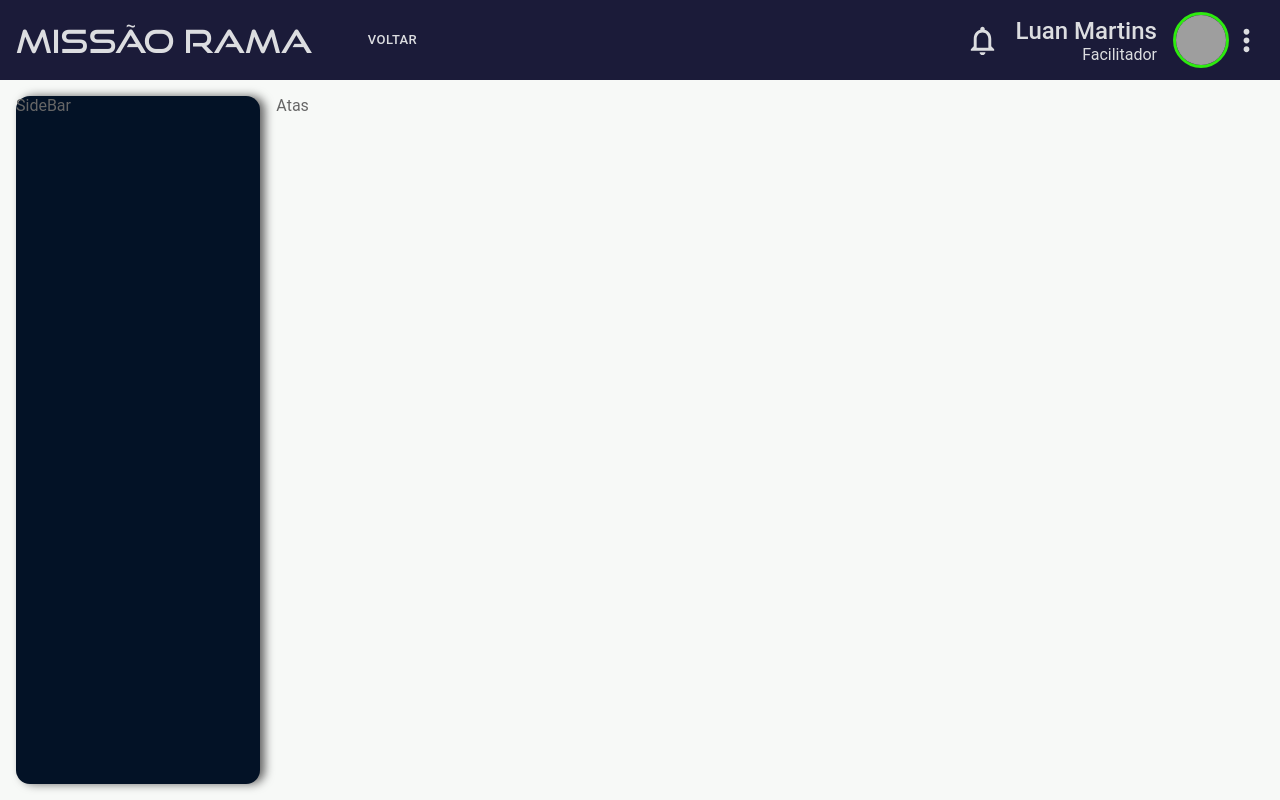
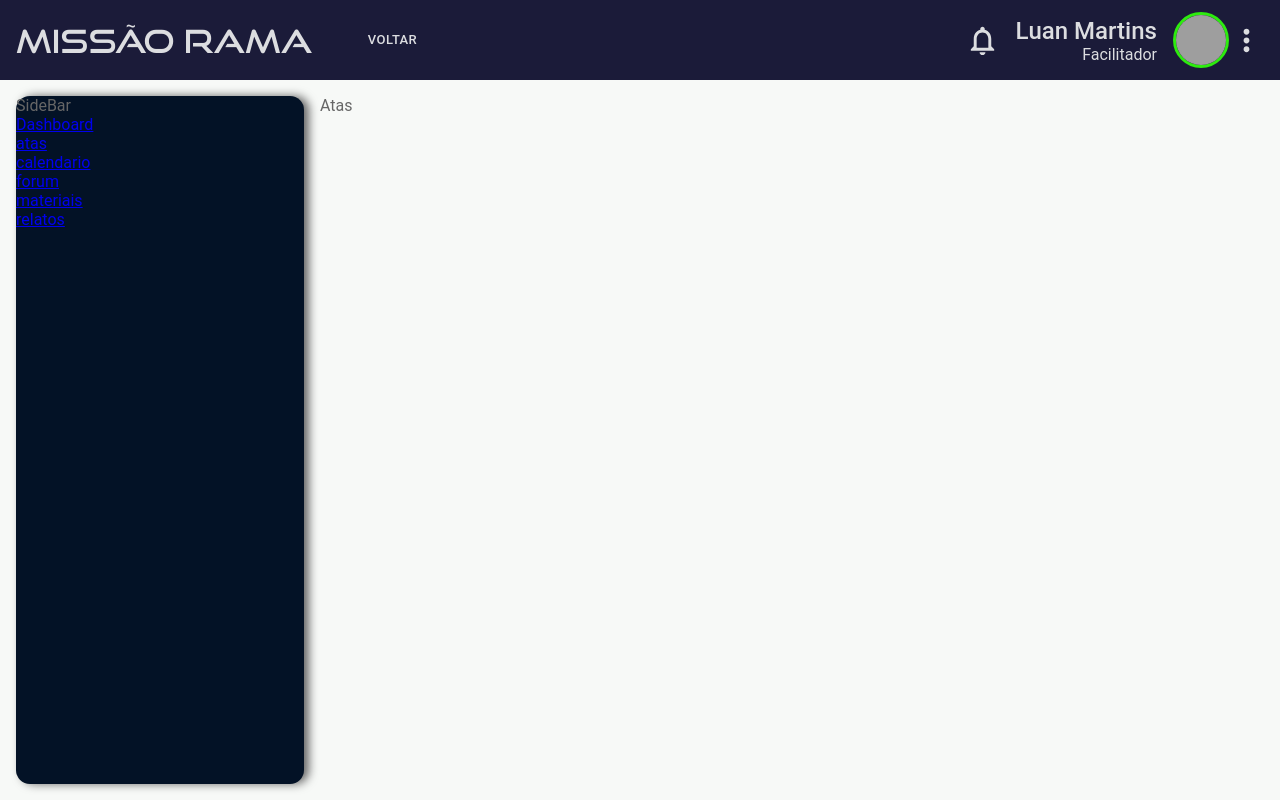
Before and after one commit to luanrem/nextjs-adminsystem, a Next.js app: page /admin/atas in a window 1280 px wide. Built offline with nearby package versions, Linux system fonts and the light colour scheme; grey boxes are pictures that could not be loaded.

Commit message:
added the backToTop button

```diff
--- a/package.json
+++ b/package.json
@@ -12,7 +12,9 @@
     "@material-ui/icons": "^4.11.2",
     "next": "10.0.6",
     "react": "17.0.1",
+    "react-custom-scrollbars": "^4.2.1",
     "react-dom": "17.0.1",
+    "react-use": "^17.1.1",
     "styled-components": "^5.2.1"
   },
   "devDependencies": {
--- /dev/null
+++ b/src/components/BackToTopIcon/BackToTopIcon.tsx
@@ -0,0 +1,47 @@
+import { useEffect, useState } from "react";
+import { IconButton } from "@material-ui/core";
+import ExpandLessIcon from '@material-ui/icons/ExpandLess'
+import { useCallback } from "react";
+import { useWindowScroll } from 'react-use';
+
+interface paramsDTO {
+  showBelow: number;
+}
+
+import { Container } from '../../styles/components/BackToTopIcon';
+
+export default function BackToTopIcon({ showBelow }: paramsDTO) {
+  const { x, y } = useWindowScroll()
+  const [show, setShow] = useState(showBelow ? false : true)
+
+  const handleClick = useCallback(() => {
+    window[`scrollTo`]({ top: 0, behavior: `smooth` });
+  }, []);
+
+  const handleScroll = useCallback(() => {
+    if (y > showBelow) {
+      if (!show) setShow(true);
+    } else {
+      if (show) setShow(false);
+    }
+  }, [showBelow, y]);
+
+  useEffect(() => {
+    if (showBelow) {
+      window.addEventListener(`scroll`, handleScroll)
+      return () => window.removeEventListener(`scroll`, handleScroll);
+    }
+  })
+
+  return (
+    <>
+      {show &&
+        <Container>
+          <IconButton onClick={handleClick}>
+            <ExpandLessIcon />
+          </IconButton>
+        </Container>
+      }
+    </>
+  )
+}
--- a/src/components/Sidebar/Sidebar.tsx
+++ b/src/components/Sidebar/Sidebar.tsx
@@ -1,9 +1,16 @@
+import Link from "next/link";
 import { Container } from '../../styles/components/Sidebar';
 
 export default function Sidebar() {
   return (
     <Container>
       SideBar
+      <Link href="/admin/dashboard">Dashboard</Link>
+      <Link href="/admin/atas">atas</Link>
+      <Link href="/admin/calendario">calendario</Link>
+      <Link href="/admin/forum">forum</Link>
+      <Link href="/admin/materiais">materiais</Link>
+      <Link href="/admin/relatos">relatos</Link>
     </Container>
   );
 }
--- a/src/config/stylesconfig.ts
+++ b/src/config/stylesconfig.ts
@@ -1,3 +1,3 @@
-export const maxWidthContainer = "1500px";
+export const maxWidthContainer = "2000px";
 export const navBarHeight = "5rem";
 export const sideBarWidth = "18rem";
--- a/src/layouts/Admin.tsx
+++ b/src/layouts/Admin.tsx
@@ -1,17 +1,22 @@
+import { useEffect } from "react";
 import AdminNavbar from "../components/AdminNavbar/AdminNavbar";
 import Sidebar from '../components/Sidebar/Sidebar';
 
-import { Container, Content, PageContent } from '../styles/layouts/Admin';
+import BackToTopIcon from '../components/BackToTopIcon/BackToTopIcon';
+
+import { Container, Content, PageContent, Scroll } from '../styles/layouts/Admin';
 
 export default function Admin({ children, ...rest }) {
+
   return (
-    <Container>
+    <Container >
       <AdminNavbar />
       <Content>
-
         <Sidebar />
-
-        <PageContent>{children}</PageContent>
+        <PageContent>
+            {children}
+        </PageContent>
+        <BackToTopIcon showBelow={80} />
       </Content>
     </Container>
   )
--- a/src/pages/_app.tsx
+++ b/src/pages/_app.tsx
@@ -2,14 +2,6 @@ import GlobalStyle from "../styles/GlobalStyle";
 import App from 'next/app';
 export default class MyApp extends App {
 
-  static async getInitialProps({Component, router, ctx}) {
-    let pageProps = {};
-
-    if(Component.getInitialProps) {
-      pageProps = await Component.getInititalProps(ctx);
-    }
-    return { pageProps }
-  }
   render() {
     const { Component }: any = this.props;
     const { pageProps } = this.props;
--- a/src/pages/_document.tsx
+++ b/src/pages/_document.tsx
@@ -22,7 +22,7 @@ export default class MyDocument extends Document {
             {initialProps.styles}
             {sheet.getStyleElement()}
 
-            <link rel="shortcut icon" href="favicon.png" type="image/png" />
+            <link rel="shortcut icon" href="favicon.ico"/>
 
             <link rel="preconnect" href="https://fonts.gstatic.com" />
             <link href="https://fonts.googleapis.com/css2?family=Roboto:wght@400;500;700&display=swap" rel="stylesheet" />
--- a/src/pages/admin/dashboard.tsx
+++ b/src/pages/admin/dashboard.tsx
@@ -1,12 +1,14 @@
 import Admin from "../../layouts/Admin";
+
+import { Container } from '../../styles/pages/admin/dashboard';
 
 function Dashboard() {
   return (
-    <>
+    <Container>
       <div>
         <h1>Dashboard</h1>
       </div>
-    </>
+    </Container>
   )
 }
 
--- /dev/null
+++ b/src/styles/components/BackToTopIcon.ts
@@ -0,0 +1,22 @@
+import styled from 'styled-components';
+
+export const Container = styled.div`
+  z-index: 2;
+  position: fixed;
+  bottom: 3%;
+  right: 3%;
+  background: var(--white);
+  border-radius: 50%;
+  border: 3px solid gray;
+
+
+  &:hover {
+    border-color: var(--blue-dark);
+    transition: 0.5s;
+  }
+
+  button:hover {
+    color: var(--blue-dark);
+    transition: 0.5s;
+  }
+`;
--- a/src/styles/components/Sidebar.ts
+++ b/src/styles/components/Sidebar.ts
@@ -9,4 +9,9 @@ export const Container = styled.div`
   border-radius: 14px;
 
   box-shadow: 5px 0 10px;
+
+  display: flex;
+  flex-direction: column;
+
+  position: fixed;
 `;
--- a/src/styles/layouts/Admin.ts
+++ b/src/styles/layouts/Admin.ts
@@ -1,4 +1,6 @@
 import styled from 'styled-components';
+
+import PerfectScrollbar from 'react-custom-scrollbars';
 
 import { maxWidthContainer, sideBarWidth } from '../../config/stylesconfig';
 
@@ -10,11 +12,18 @@ export const Content = styled.div`
   max-width: ${maxWidthContainer};
   margin: 0 auto;
   margin-top: 1rem;
-  padding: 0 1rem;
+  padding: 0 0 0 1rem;
   display: flex;
+
 `;
 
 export const PageContent = styled.section`
-  margin-left: 1rem;
-  width: calc(${maxWidthContainer} - ${sideBarWidth} - 3rem);
+  width: calc(100% - ${sideBarWidth} - 2rem);
+  flex-grow: 0;
+
+  margin: 0 1rem 0 auto;
 `;
+
+export const Scroll = styled(PerfectScrollbar)`
+  max-height: 100%;
+`;
```
Also changed, not shown: src/styles/pages/admin/dashboard.ts (added, +8 -0 lines), 1 other file (tests, documents, lock files or other folders).
